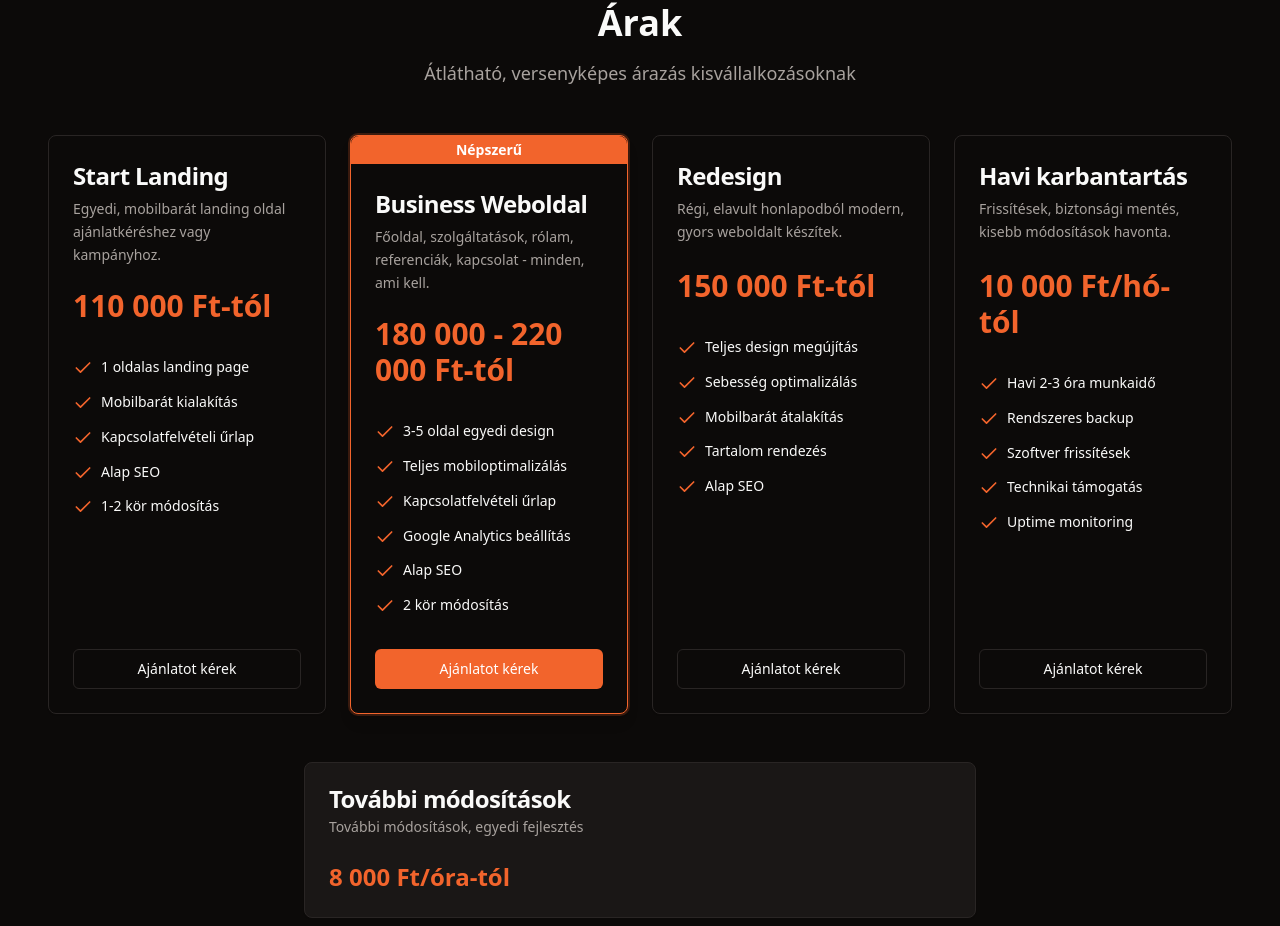
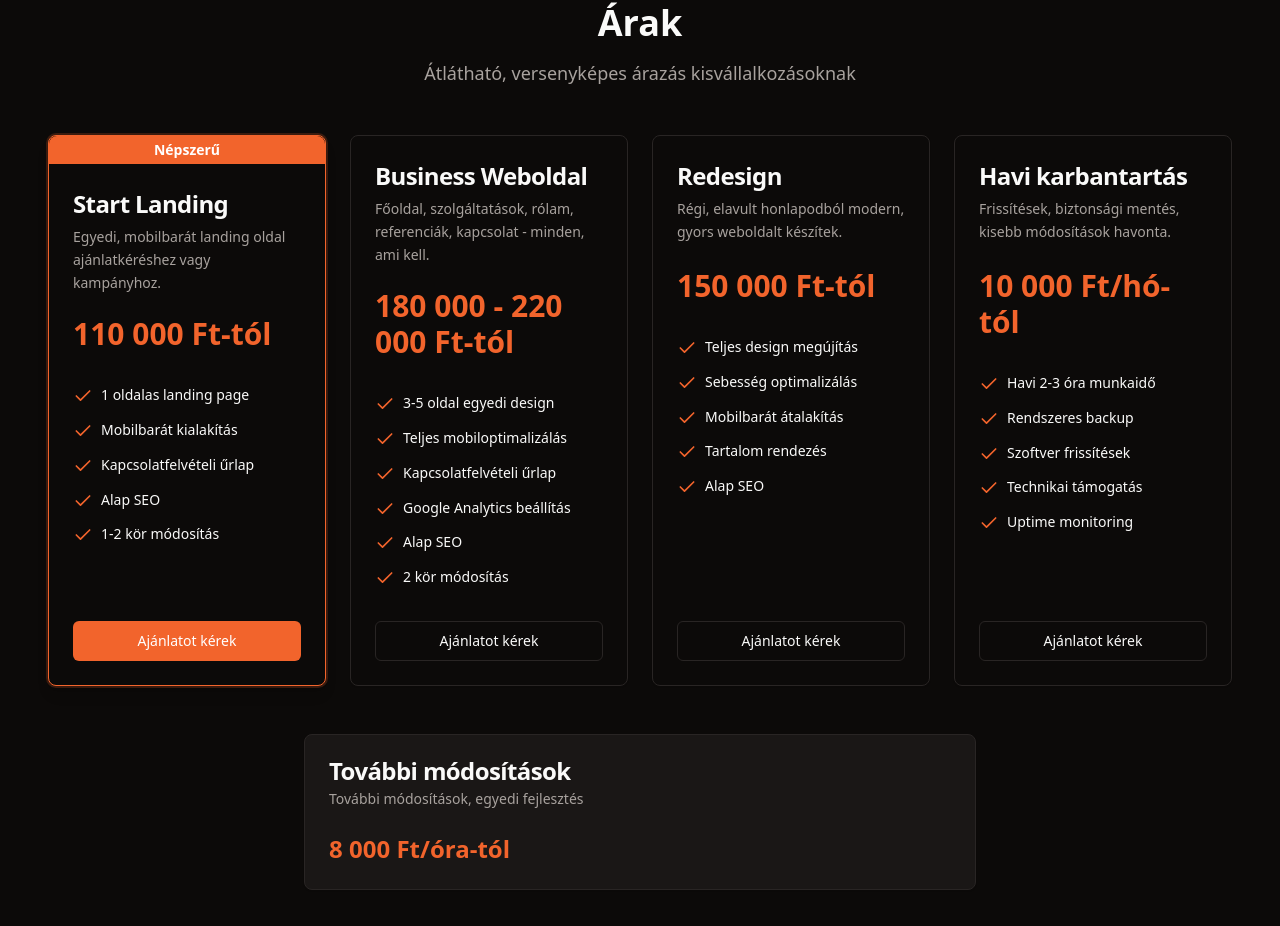
Before and after one commit to dominikdobos/dobosdev_landing, a React (Vite) app: page / in a window 1280 px wide. Shown: the part 2827-3753 px from the top of the page. Built offline with nearby package versions, Linux system fonts and the light colour scheme.

Commit message:
syntax fix

```diff
--- a/src/components/sections/PricingSection.tsx
+++ b/src/components/sections/PricingSection.tsx
@@ -38,7 +38,7 @@ export function PricingSection() {
 
         <div className="grid md:grid-cols-2 lg:grid-cols-4 gap-6 mb-12">
           {packages.map((pkg, index) => {
-            const isPopular = t(`pricing.packages.${pkg}.popular`, { returnObjects: true }) === true;
+            const isPopular = (t(`pricing.packages.${pkg}.popular`, { returnObjects: true }) as unknown) === true;
             const animationVariants = [
               "fadeUp",
               "fadeDown",
--- a/src/locales/en.json
+++ b/src/locales/en.json
@@ -140,7 +140,8 @@
           "Contact form",
           "Basic SEO",
           "1-2 rounds of revisions"
-        ]
+        ],
+        "popular": true
       },
       "business": {
         "name": "Business Website",
@@ -153,8 +154,7 @@
           "Google Analytics setup",
           "Basic SEO",
           "2 rounds of revisions"
-        ],
-        "popular": true
+        ]
       },
       "redesign": {
         "name": "Redesign",
--- a/src/locales/hu.json
+++ b/src/locales/hu.json
@@ -139,7 +139,8 @@
           "Kapcsolatfelvételi űrlap",
           "Alap SEO",
           "1-2 kör módosítás"
-        ]
+        ],
+        "popular": true
       },
       "business": {
         "name": "Business Weboldal",
@@ -152,8 +153,7 @@
           "Google Analytics beállítás",
           "Alap SEO",
           "2 kör módosítás"
-        ],
-        "popular": true
+        ]
       },
       "redesign": {
         "name": "Redesign",
```
